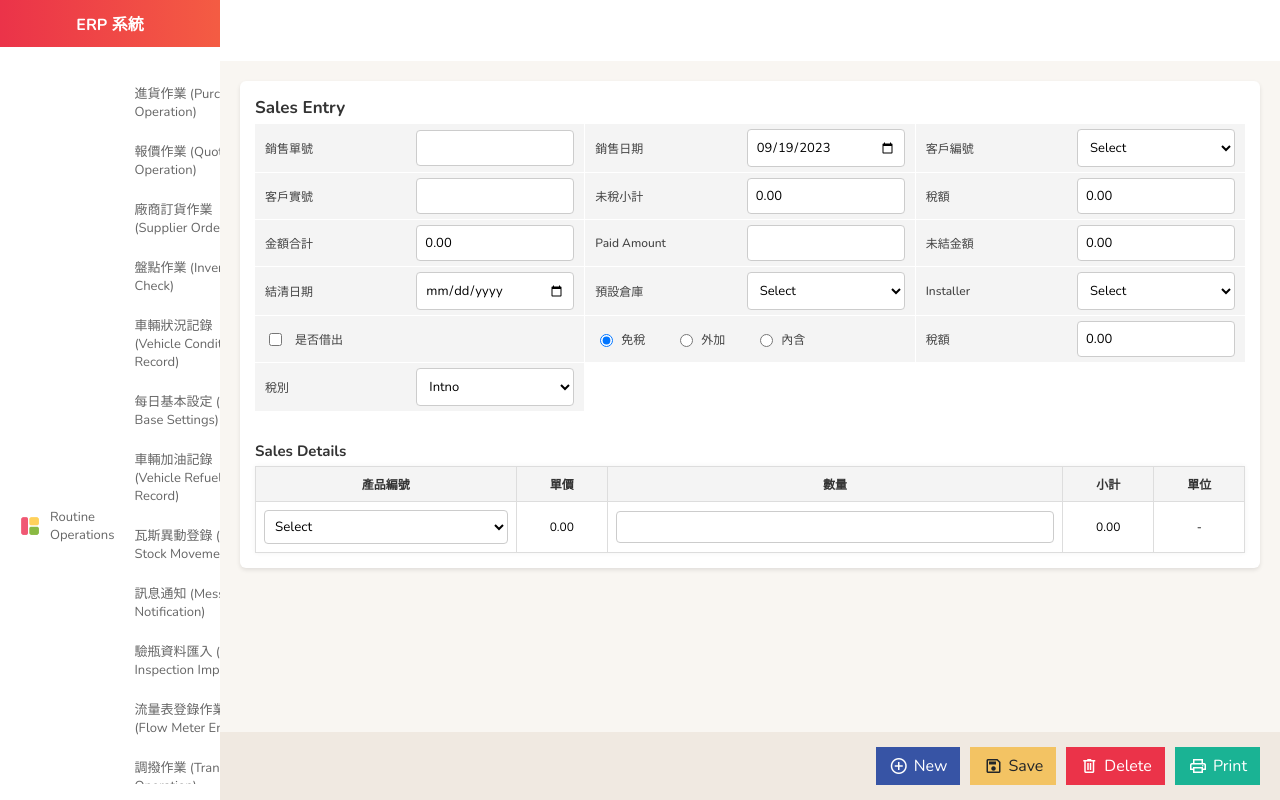
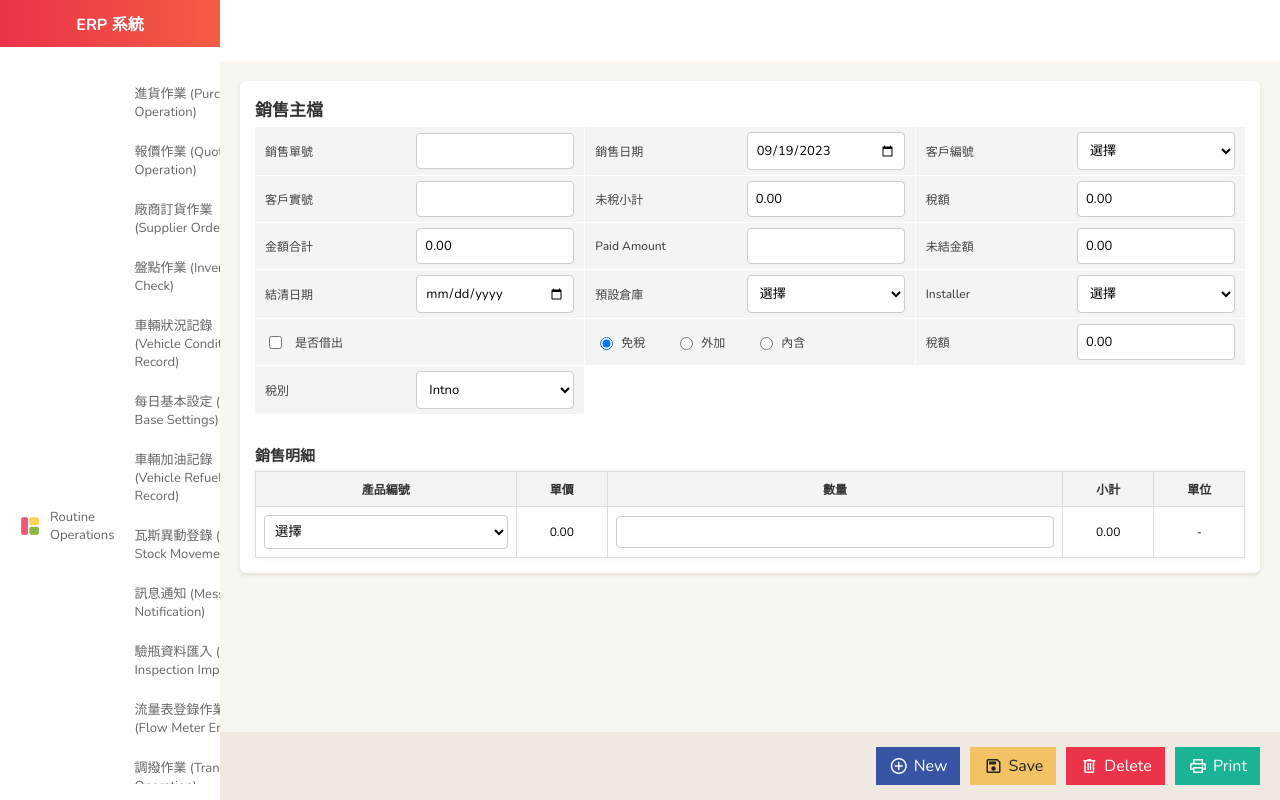
Before and after one commit to Hari2734/erp_sales_ui, a React (Create React App) app: page / in a window 1280 px wide. Built offline with nearby package versions, Linux system fonts and the light colour scheme.

Commit message:
change language

```diff
--- a/src/components/SalesForm.jsx
+++ b/src/components/SalesForm.jsx
@@ -45,7 +45,7 @@ const SalesEntry = () => {
   return (
     <>
       <div className="sales-entry-container">
-        <h2>Sales Entry</h2>
+        <h2>銷售主檔</h2>
 
         <div className="form-grid">
           <label>
@@ -70,7 +70,7 @@ const SalesEntry = () => {
               value={form.customerId}
               onChange={(e) => handleFormChange("customerId", e.target.value)}
             >
-              <option value="">Select</option>
+              <option value="">選擇</option>
               {data.customers.map((c) => (
                 <option key={c.id} value={c.id}>
                   {c.name}
@@ -128,7 +128,7 @@ const SalesEntry = () => {
               value={form.warehouseId}
               onChange={(e) => handleFormChange("warehouseId", e.target.value)}
             >
-              <option value="">Select</option>
+              <option value="">選擇</option>
               {data.warehouses.map((w) => (
                 <option key={w.id} value={w.id}>
                   {w.name}
@@ -142,7 +142,7 @@ const SalesEntry = () => {
               value={form.installerId}
               onChange={(e) => handleFormChange("installerId", e.target.value)}
             >
-              <option value="">Select</option>
+              <option value="">選擇</option>
               {data.salespersons.map((sp) => (
                 <option key={sp.id} value={sp.id}>
                   {sp.name}
@@ -203,7 +203,7 @@ const SalesEntry = () => {
           </label>
         </div>
 
-        <h3>Sales Details</h3>
+        <h3>銷售明細</h3>
         <table className="sales-table">
           <thead>
             <tr>
@@ -223,7 +223,7 @@ const SalesEntry = () => {
                     handleItemChange("productId", e.target.value)
                   }
                 >
-                  <option value="">Select</option>
+                  <option value="">選擇</option>
                   {data.products.map((p) => (
                     <option key={p.id} value={p.id}>
                       {p.name}
```
